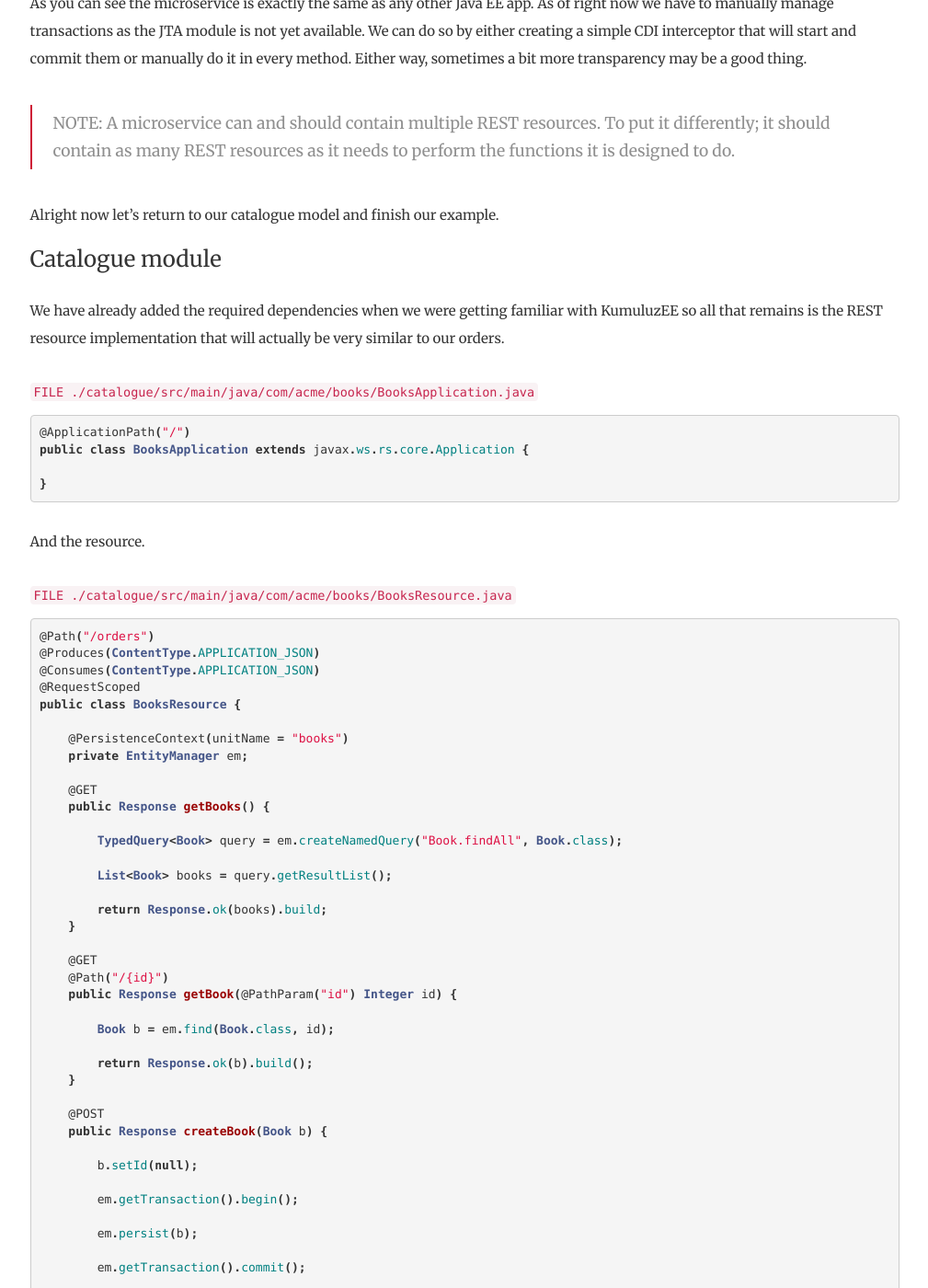
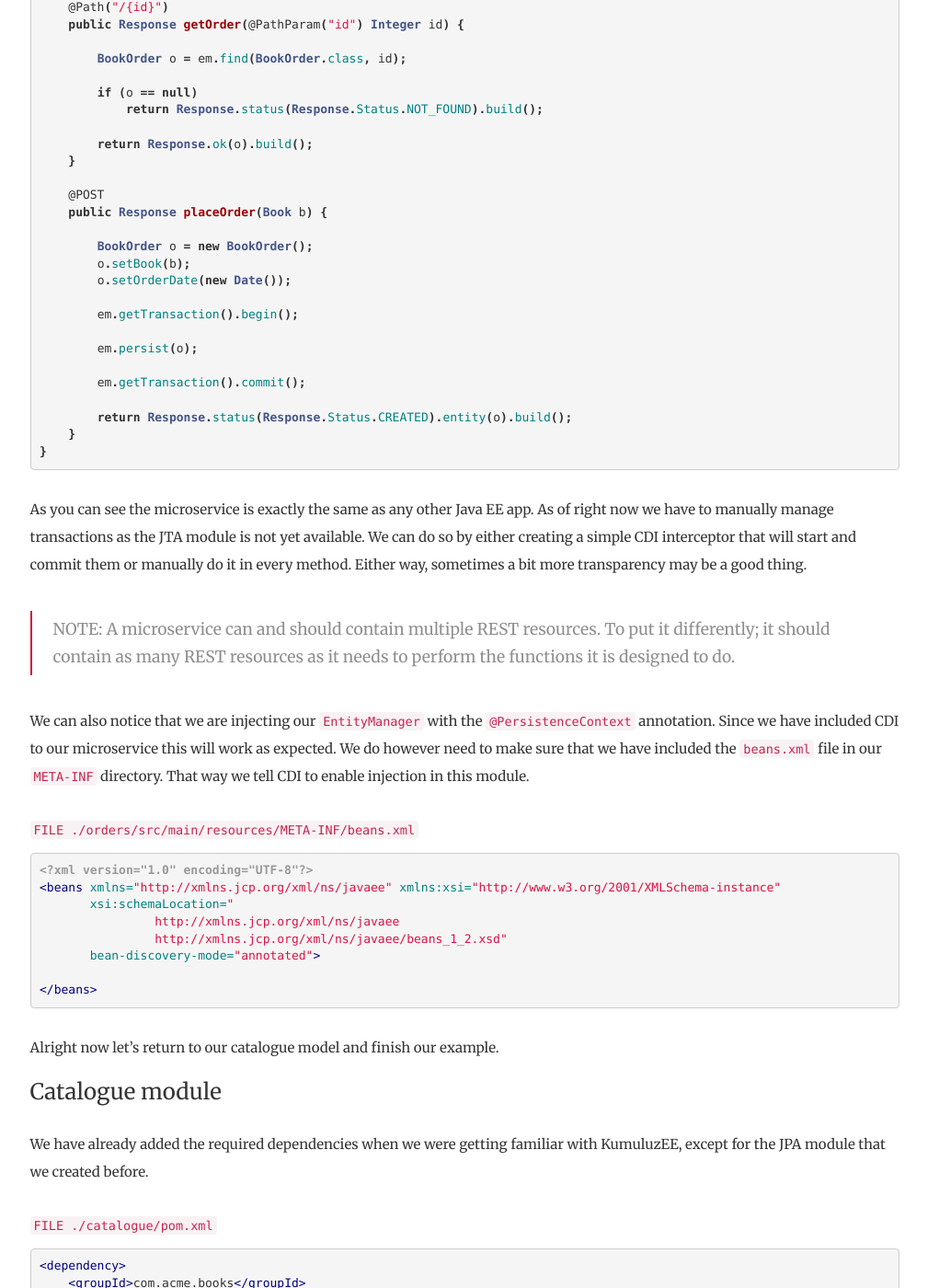
Before and after one commit to kumuluz/blog.sunesis.si, a Jekyll site: the page built from _posts/2015-06-04-microservices-with-java-ee-and-kumuluzee.markdown, in a window 1280 px wide and 1400 px high, scrolled down 16720 px. Shown: the whole window at 92% size, without its empty margins (135-1144 px from the left). Built offline with Jekyll 4.4.1, drawn with Linux system fonts in a browser that asks for light colours; some of the changed text lies outside the part shown.

Commit message:
Updated code samples in the article

```diff
--- a/_posts/2015-06-04-microservices-with-java-ee-and-kumuluzee.markdown
+++ b/_posts/2015-06-04-microservices-with-java-ee-and-kumuluzee.markdown
@@ -136,15 +136,15 @@
 
 ~~~
 .
-+-- models
-|   +-- src
-|   |   +-- main
-|   |   +-- test
 +-- catalogue
 |   +-- src
 |   |   +-- main
 |   |   +-- test
 |   +-- pom.xml
++-- models
+|   +-- src
+|   |   +-- main
+|   |   +-- test
 +-- orders
 |   +-- src
 |   |   +-- main
@@ -284,7 +284,7 @@
 Run `maven package` and then you can start your microservice using the following command:
 
 {% highlight bash %}
-$ java -cp target/classes:target/dependency/* com.kumuluz.ee.EeApplication
+$ java -cp catalogue/target/classes:catalogue/target/dependency/* com.kumuluz.ee.EeApplication
 {% endhighlight %}
 
 Go to http://localhost:8080/ in your browser and you should see the HTML file that we added.
@@ -293,7 +293,7 @@
 
 ## Using standard Java EE to implement our microservices
 
-Let's add the remaining required dependencies. We will need JAX-RS for the REST interfaces and JPA for the database layer. For simplicity we will add CDI as well, as it comes with `EntityManager` injection using `@PersistenceContext`, however we could just as well do without to keep our microservice even lighter.
+Let's add the remaining required dependencies. We will need JAX-RS for the REST interfaces (JPA will be included in the `models` module). For simplicity we will add CDI as well, as it comes with `EntityManager` injection using `@PersistenceContext`, however we could just as well do without to keep our microservice even lighter.
 
 `FILE ./catalogue/pom.xml`
 
@@ -305,17 +305,20 @@
 </dependency>
 <dependency>
     <groupId>com.kumuluz.ee</groupId>
-    <artifactId>kumuluzee-jpa</artifactId>
-    <version>${kumuluzee.version}</version>
-</dependency>
-<dependency>
-    <groupId>com.kumuluz.ee</groupId>
     <artifactId>kumuluzee-cdi</artifactId>
     <version>${kumuluzee.version}</version>
 </dependency>
 {% endhighlight %}
 
 Again if we wanted additional components, as of this writing we can use these additional ones.
+
+{% highlight xml %}
+<dependency>
+    <groupId>com.kumuluz.ee</groupId>
+    <artifactId>kumuluzee-jpa</artifactId>
+    <version>${kumuluzee.version}</version>
+</dependency>
+{% endhighlight %}
 
 {% highlight xml %}
 <dependency>
@@ -348,6 +351,12 @@
 `FILE ./models/pom.xml`
 
 {% highlight xml %}
+<properties>
+    <kumuluzee.version>1.0.0-alpha.1</kumuluzee.version>
+</properties>
+
+...
+
 <dependency>
     <groupId>com.kumuluz.ee</groupId>
     <artifactId>kumuluzee-jpa</artifactId>
@@ -371,7 +380,8 @@
              version="2.1">
     <persistence-unit name="books" transaction-type="RESOURCE_LOCAL">
 
-        <class>com.acme.books.models.User</class>
+        <class>com.acme.books.models.Book</class>
+        <class>com.acme.books.models.BookOrder</class>
 
         <properties>
             <property name="javax.persistence.jdbc.driver" value="org.postgresql.Driver" />
@@ -409,7 +419,7 @@
     private String author;
 
     @OneToMany(mappedBy="book")
-    private List<Order> orders;
+    private List<BookOrder> bookOrders;
 
     public Integer getId() {
         return id;
@@ -442,6 +452,13 @@
     public void setAuthor(String author) {
         this.author = author;
     }
+    public List<BookOrder> getBookOrders() {
+        return bookOrders;
+    }
+
+    public void setBookOrders(List<BookOrder> bookOrders) {
+        this.bookOrders = bookOrders;
+    }
 }
 {% endhighlight %}
 
@@ -449,8 +466,8 @@
 
 {% highlight java %}
 @Entity
-@NamedQuery(name="Order.findAll", query="SELECT o FROM Order o")
-public class Order {
+@NamedQuery(name="BookOrder.findAll", query="SELECT o FROM Order o")
+public class BookOrder {
 
     @Id
     @GeneratedValue(strategy = GenerationType.IDENTITY)
@@ -493,12 +510,20 @@
 
 Now let's implement the orders module. We'll create an order resource that will contain two methods; `placeOrder(Book)` and `getOrder()`. We need to add the correct dependencies, a JAX-RS application and a JAX-RS resource.
 
+> NOTE: Don't forget to add the `webapp` folder to the root of your orders resource directory. You may also need to add a file inside the directory for certain tools to include the folder. In any case you should get very descriptive error messages.
+
 `FILE ./orders/pom.xml`
 
 {% highlight xml %}
+<properties>
+    <kumuluzee.version>1.0.0-alpha.1</kumuluzee.version>
+</properties>
+
+...
+
 <dependency>
     <groupId>com.acme.books</groupId>
-    <artifactId>books.models</artifactId>
+    <artifactId>books-models</artifactId>
     <version>1.0.0-SNAPSHOT</version>
 </dependency>
 <dependency>
@@ -557,8 +582,8 @@
 
 {% highlight java %}
 @Path("/orders")
-@Produces(ContentType.APPLICATION_JSON)
-@Consumes(ContentType.APPLICATION_JSON)
+@Produces(MediaType.APPLICATION_JSON)
+@Consumes(MediaType.APPLICATION_JSON)
 @RequestScoped
 public class OrdersResource {
 
@@ -569,18 +594,18 @@
     @Path("/{id}")
     public Response getOrder(@PathParam("id") Integer id) {
 
-        Order o = em.find(Order.class, id);
+        BookOrder o = em.find(BookOrder.class, id);
 
         if (o == null)
-            return Response.status(Status.NOT_FOUND).build();
+            return Response.status(Response.Status.NOT_FOUND).build();
 
-        return Response.ok(o).build;
+        return Response.ok(o).build();
     }
 
     @POST
     public Response placeOrder(Book b) {
 
-        Order o = new Order();
+        BookOrder o = new BookOrder();
         o.setBook(b);
         o.setOrderDate(new Date());
 
@@ -590,7 +615,7 @@
 
         em.getTransaction().commit();
 
-        return Response.created().entity(o).build();
+        return Response.status(Response.Status.CREATED).entity(o).build();
     }
 }
 {% endhighlight %}
@@ -599,11 +624,39 @@
 
 > NOTE: A microservice can and should contain multiple REST resources. To put it differently; it should contain as many REST resources as it needs to perform the functions it is designed to do.
 
+We can also notice that we are injecting our `EntityManager` with the `@PersistenceContext` annotation. Since we have included CDI to our microservice this will work as expected. We do however need to make sure that we have included the `beans.xml` file in our `META-INF` directory. That way we tell CDI to enable injection in this module.
+
+`FILE ./orders/src/main/resources/META-INF/beans.xml`
+
+{% highlight xml %}
+<?xml version="1.0" encoding="UTF-8"?>
+<beans xmlns="http://xmlns.jcp.org/xml/ns/javaee" xmlns:xsi="http://www.w3.org/2001/XMLSchema-instance"
+       xsi:schemaLocation="
+		http://xmlns.jcp.org/xml/ns/javaee
+		http://xmlns.jcp.org/xml/ns/javaee/beans_1_2.xsd"
+       bean-discovery-mode="annotated">
+
+</beans>
+{% endhighlight %}
+
 Alright now let's return to our catalogue model and finish our example.
 
 ### Catalogue module
 
-We have already added the required dependencies when we were getting familiar with KumuluzEE so all that remains is the REST resource implementation that will actually be very similar to our orders.
+We have already added the required dependencies when we were getting familiar with KumuluzEE, except for the JPA module that we created before.
+
+
+`FILE ./catalogue/pom.xml`
+
+{% highlight xml %}
+<dependency>
+    <groupId>com.acme.books</groupId>
+    <artifactId>books-models</artifactId>
+    <version>1.0.0-SNAPSHOT</version>
+</dependency>
+{% endhighlight %}
+
+All that remains now is the REST resource implementation, that will actually be very similar to our orders resources.
 
 `FILE ./catalogue/src/main/java/com/acme/books/BooksApplication.java`
 
@@ -619,9 +672,9 @@
 `FILE ./catalogue/src/main/java/com/acme/books/BooksResource.java`
 
 {% highlight java %}
-@Path("/orders")
-@Produces(ContentType.APPLICATION_JSON)
-@Consumes(ContentType.APPLICATION_JSON)
+@Path("/books")
+@Produces(MediaType.APPLICATION_JSON)
+@Consumes(MediaType.APPLICATION_JSON)
 @RequestScoped
 public class BooksResource {
 
@@ -635,7 +688,7 @@
 
         List<Book> books = query.getResultList();
 
-        return Response.ok(books).build;
+        return Response.ok(books).build();
     }
 
     @GET
@@ -658,10 +711,12 @@
 
         em.getTransaction().commit();
 
-        return Response.created().entity(b).build();
+        return Response.status(Response.Status.CREATED).entity(b).build();
     }
 }
 {% endhighlight %}
+
+Again make sure you have added the same `beans.xml` file as before to your `META-INF` directory in order to enable injection.
 
 ## Putting it all together
 
```
